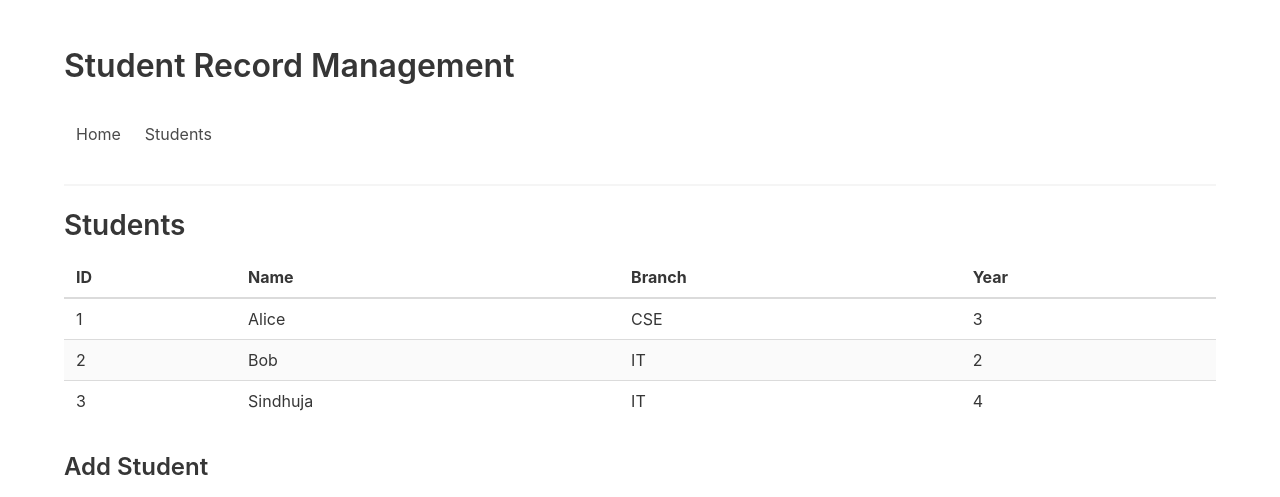
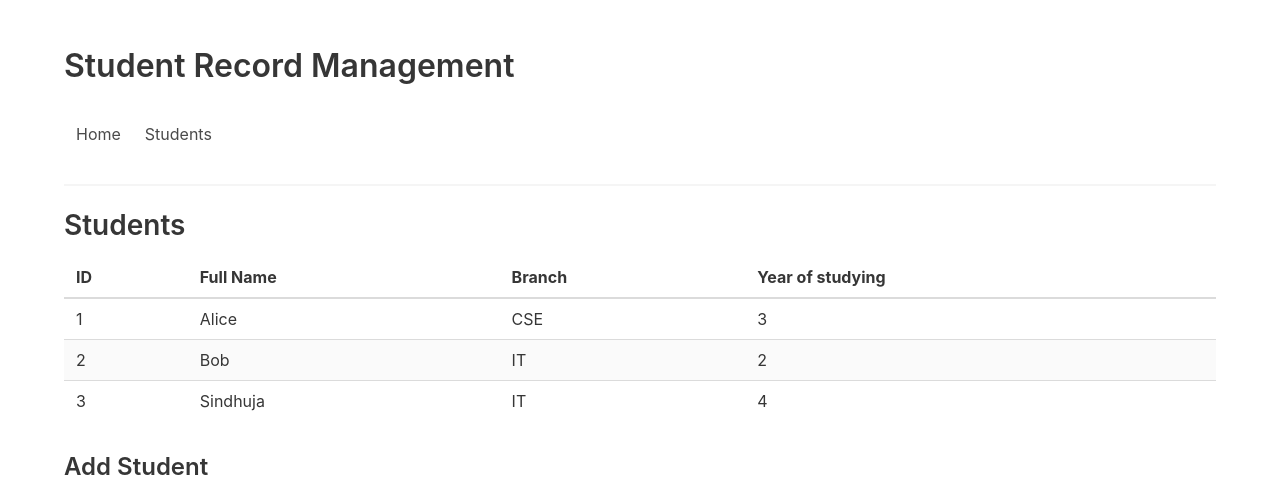
Before and after one commit to KowdeSindhuja/student-app, a Flask app: page /students in a window 1280 px wide. Shown: the top 497 px of the page. Run offline with Flask 2, Linux system fonts and the light colour scheme.

Commit message:
Update students.html

```diff
--- a/templates/students.html
+++ b/templates/students.html
@@ -3,7 +3,7 @@
   <div class="content">
     <h2>Students</h2>
     <table class="table is-striped is-fullwidth">
-      <thead><tr><th>ID</th><th>Name</th><th>Branch</th><th>Year</th></tr></thead>
+      <thead><tr><th>ID</th><th>Full Name</th><th>Branch</th><th>Year of studying</th></tr></thead>
       <tbody>
         {% for s in students %}
         <tr><td>{{ s.id }}</td><td>{{ s.name }}</td><td>{{ s.branch }}</td><td>{{ s.year }}</td></tr>
```
